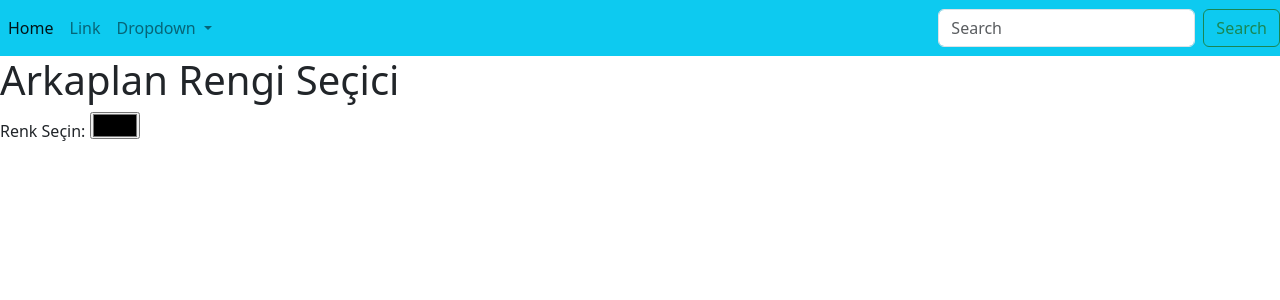
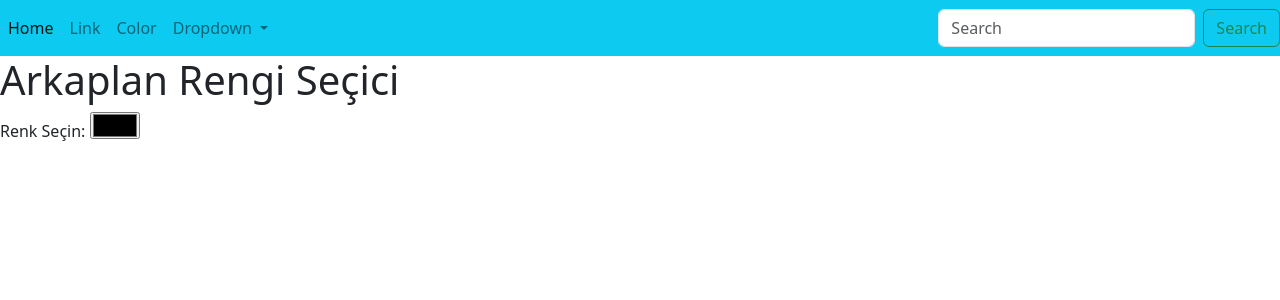
Before and after one commit to ZeuSydez/zehard, a Flask app: page /color in a window 1280 px wide. Shown: the top 300 px of the page. Run offline with Flask 2, Linux system fonts and the light colour scheme; some libraries are stand-ins or nearby versions.

Commit message:
add color button in navbar

```diff
--- a/project/templates/_base.html
+++ b/project/templates/_base.html
@@ -21,6 +21,9 @@
                 </li>
                 <li class="nav-item">
                     <a class="nav-link" href="#">Link</a>
+                </li>
+                <li class="nav-item">
+                    <a class="nav-link" href="/color">Color</a>
                 </li>
                 <li class="nav-item dropdown">
                     <a class="nav-link dropdown-toggle" href="#" id="navbarDropdown" role="button"
```
